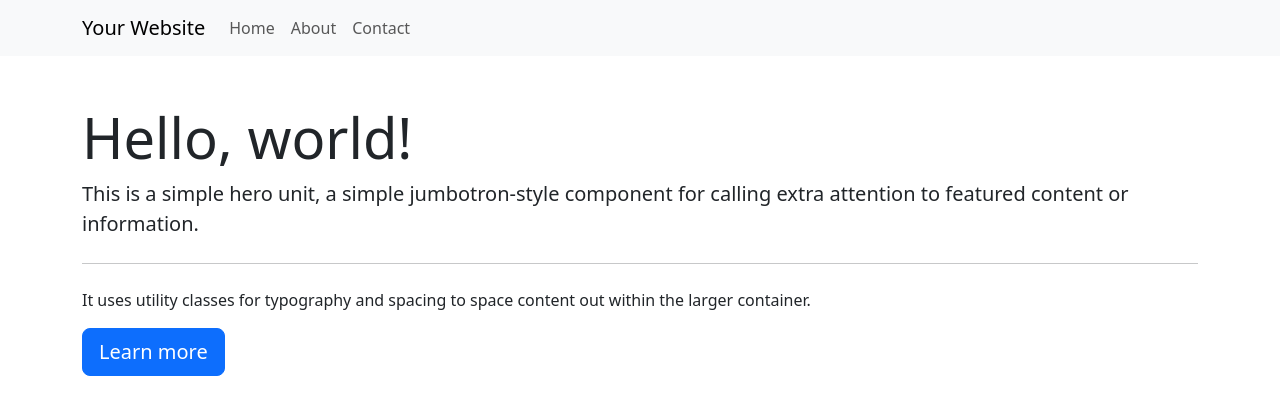
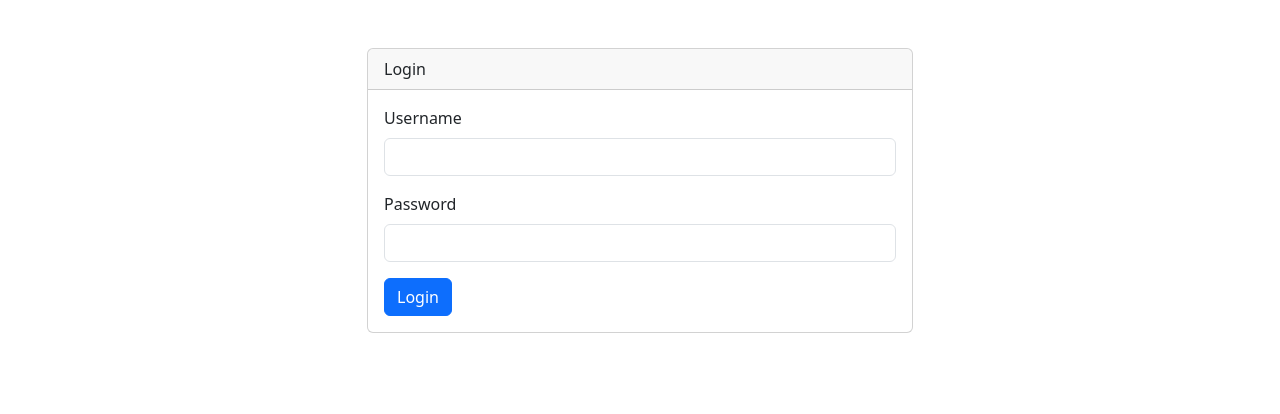
Before and after one commit to Steven-Bos/Steven-Bos.github.io, a plain HTML site: page index.html in a window 1280 px wide. Drawn offline with nearby package versions, Linux system fonts and the light colour scheme.

Commit message:
login form

```diff
--- a/index.html
+++ b/index.html
@@ -3,45 +3,77 @@
 <head>
     <meta charset="UTF-8">
     <meta name="viewport" content="width=device-width, initial-scale=1.0">
-    <title>Bootstrap Website</title>
+    <title>Login</title>
     <!-- Bootstrap CSS -->
     <link href="https://cdn.jsdelivr.net/npm/bootstrap@5.3.0-alpha1/dist/css/bootstrap.min.css" rel="stylesheet">
 </head>
 <body>
 
-<nav class="navbar navbar-expand-lg navbar-light bg-light">
-  <div class="container">
-    <a class="navbar-brand" href="#">Your Website</a>
-    <button class="navbar-toggler" type="button" data-bs-toggle="collapse" data-bs-target="#navbarNav" aria-controls="navbarNav" aria-expanded="false" aria-label="Toggle navigation">
-      <span class="navbar-toggler-icon"></span>
-    </button>
-    <div class="collapse navbar-collapse" id="navbarNav">
-      <ul class="navbar-nav ml-auto">
-        <li class="nav-item">
-          <a class="nav-link" href="#">Home</a>
-        </li>
-        <li class="nav-item">
-          <a class="nav-link" href="#">About</a>
-        </li>
-        <li class="nav-item">
-          <a class="nav-link" href="#">Contact</a>
-        </li>
-      </ul>
+<div class="container mt-5">
+  <div class="row justify-content-center">
+    <div class="col-md-6">
+      <div class="card">
+        <div class="card-header">Login</div>
+        <div class="card-body">
+          <form id="loginForm">
+            <div class="mb-3">
+              <label for="username" class="form-label">Username</label>
+              <input type="text" class="form-control" id="username" name="username" required>
+            </div>
+            <div class="mb-3">
+              <label for="password" class="form-label">Password</label>
+              <input type="password" class="form-control" id="password" name="password" required>
+            </div>
+            <button type="submit" class="btn btn-primary">Login</button>
+          </form>
+        </div>
+      </div>
     </div>
-  </div>
-</nav>
-
-<div class="container mt-5">
-  <div class="jumbotron">
-    <h1 class="display-4">Hello, world!</h1>
-    <p class="lead">This is a simple hero unit, a simple jumbotron-style component for calling extra attention to featured content or information.</p>
-    <hr class="my-4">
-    <p>It uses utility classes for typography and spacing to space content out within the larger container.</p>
-    <a class="btn btn-primary btn-lg" href="#" role="button">Learn more</a>
   </div>
 </div>
 
 <!-- Bootstrap JS Bundle (Bootstrap JS + Popper.js) -->
 <script src="https://cdn.jsdelivr.net/npm/bootstrap@5.3.0-alpha1/dist/js/bootstrap.bundle.min.js"></script>
+
+<script>
+  document.getElementById("loginForm").addEventListener("submit", function(event) {
+    event.preventDefault(); // Prevent the default form submission
+
+    // Get username and password from the form
+    var username = document.getElementById("username").value;
+    var password = document.getElementById("password").value;
+
+    // Make an API call to "imaster.wentzo.com"
+    fetch("https://imaster.wentzo.com:18002", {
+      method: "POST",
+      headers: {
+        "Content-Type": "application/json"
+      },
+      body: JSON.stringify({
+        username: username,
+        password: password
+      })
+    })
+    .then(response => {
+      if (response.status === 200) {
+        // Authentication successful
+        return response.json();
+      } else {
+        // Authentication failed
+        throw new Error("Authentication failed");
+      }
+    })
+    .then(data => {
+      // Store the token_id in the browser for future API calls
+      localStorage.setItem("token_id", data.token_id);
+      alert("Login successful. Token stored in browser.");
+    })
+    .catch(error => {
+      console.error("Error:", error);
+      alert("Login failed. Please check your username and password.");
+    });
+  });
+</script>
+
 </body>
 </html>
```
